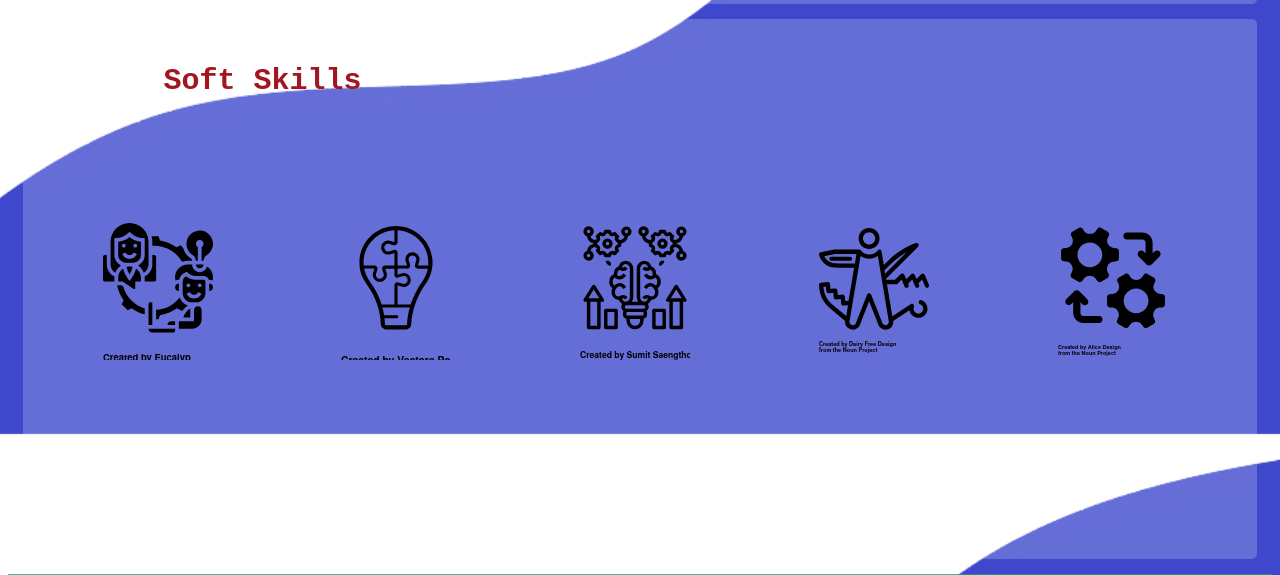
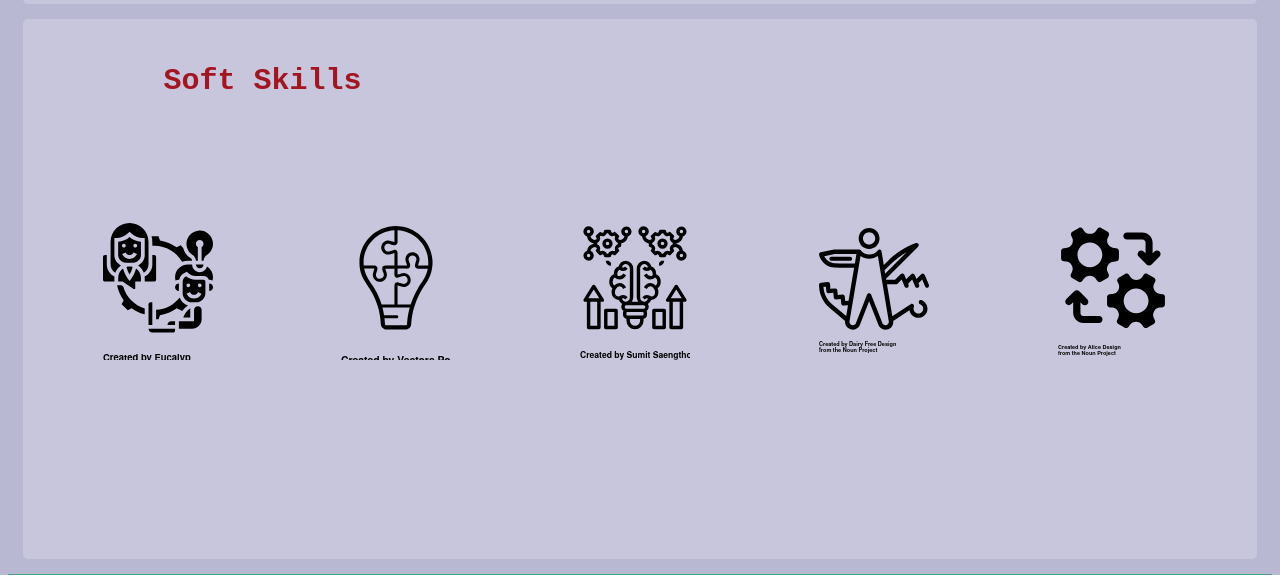
Before and after one commit to AlphaOmarDiallo/demission-formation, a plain HTML site: page index.html in a window 1280 px wide. Shown: the part 1166-1741 px from the top of the page. Drawn offline with Linux system fonts and the light colour scheme.

Commit message:
Update style.css

```diff
--- a/style.css
+++ b/style.css
@@ -6,11 +6,12 @@ font-family: 'Roboto', sans-serif;
 
 /*All pages modifications*/
 html{
-    background-image: url("image/png/background.png");
+    /*background-image: url("image/png/background.png");
     background-repeat: no-repeat;
     background-attachment: fixed;
     background-position: center;
-    background-size:cover;
+    background-size:cover;*/
+    background-color: #B9B8D3;
     font-family: 'Source Code Pro', monospace;
 }
 body{
```
